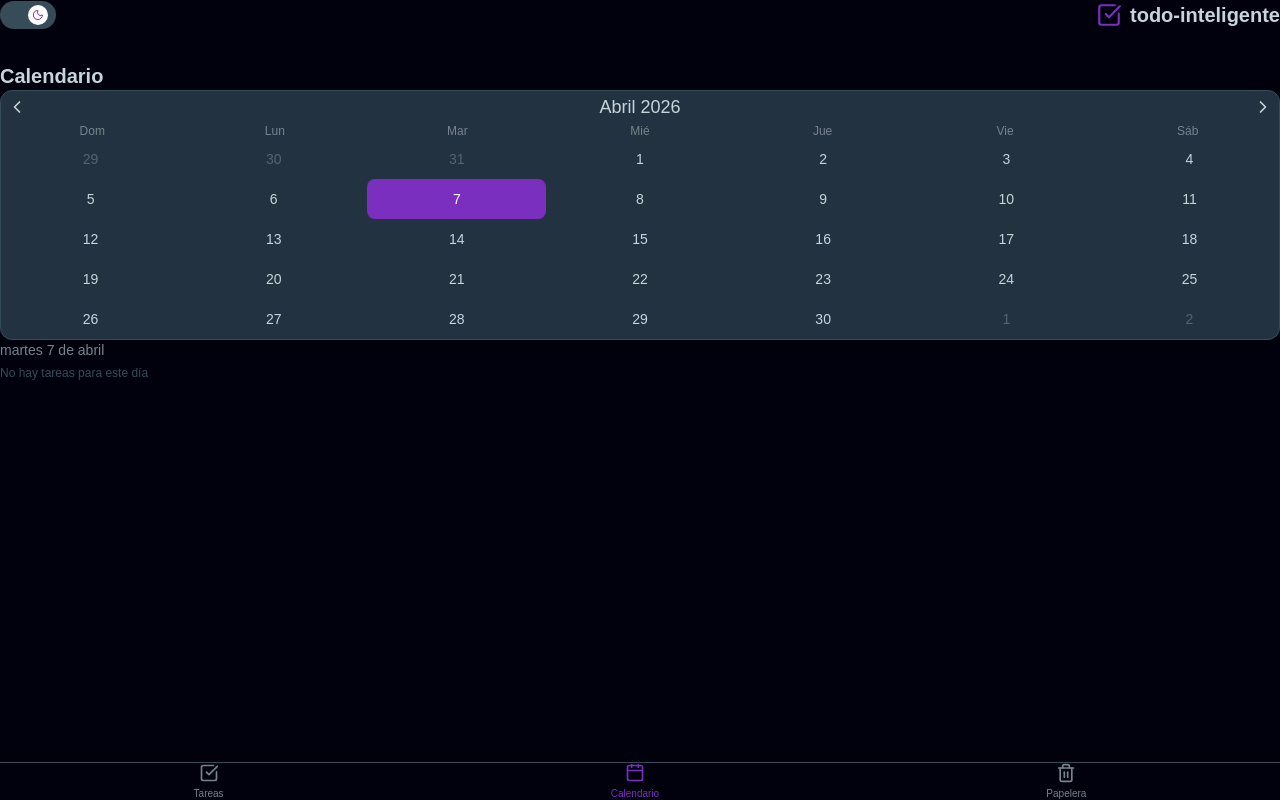
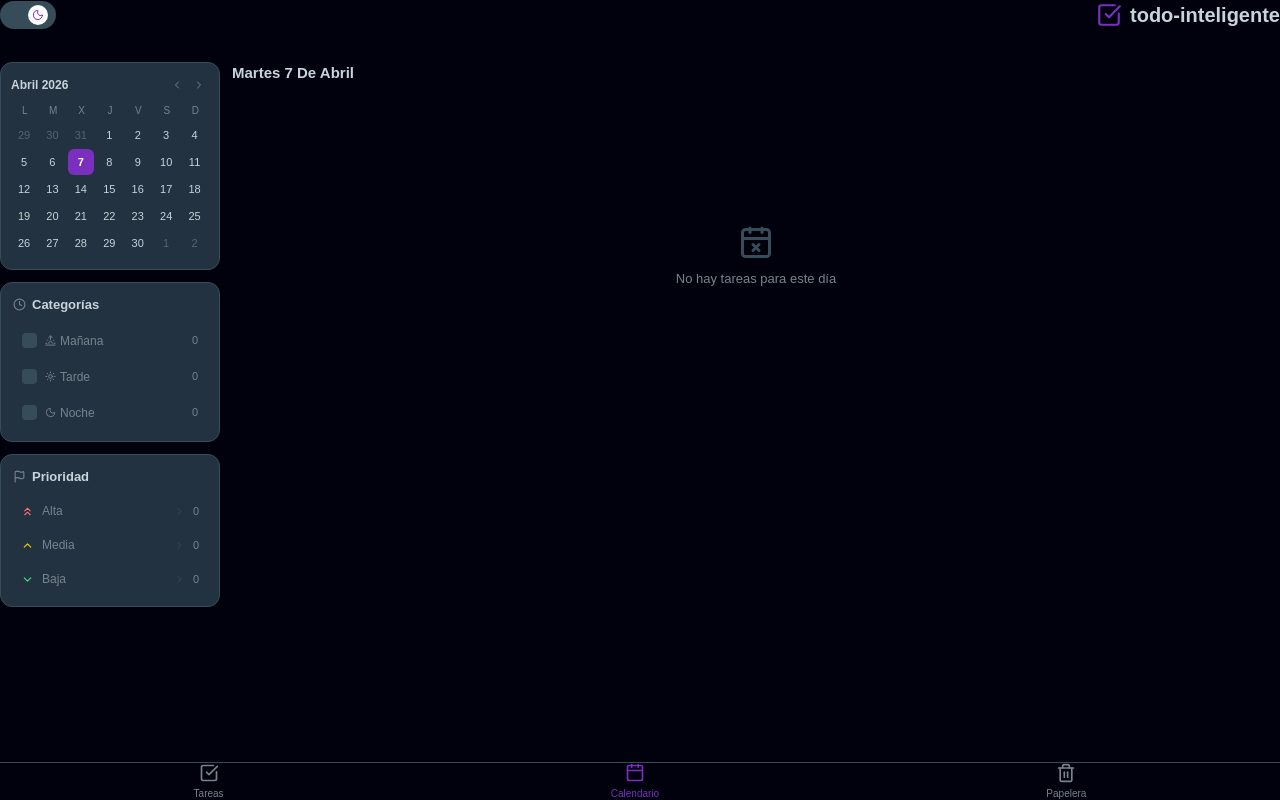
Before and after one commit to JDHernandez935/To-do-list, a React (Vite) app: page /calendar in a window 1280 px wide. Built offline with nearby package versions, Linux system fonts and the light colour scheme; a web font is replaced by a local one.

Commit message:
feat(calendar): s crean filtros para el calendario y se mejora su diseño

```diff
--- a/src/pages/CalendarPage.jsx
+++ b/src/pages/CalendarPage.jsx
@@ -1,29 +1,23 @@
 import { useState } from "react"
 import { useNavigate } from "react-router-dom"
 import {
-  format,
-  startOfMonth,
-  endOfMonth,
-  startOfWeek,
-  endOfWeek,
-  addDays,
-  addMonths,
-  subMonths,
-  isSameMonth,
-  isSameDay,
-  isToday,
+  format, startOfMonth, endOfMonth, startOfWeek,
+  endOfWeek, addDays, addMonths, subMonths,
+  isSameMonth, isSameDay, isToday,
 } from "date-fns"
 import { es } from "date-fns/locale"
 import { useTasks } from "../hooks/useTasks"
 import MainTemplate from "../templates/MainTemplate"
-import Text from "../atoms/Text"
 import IconButton from "../molecules/IconButton"
 import TaskItem from "../molecules/TaskItem"
+import Icon from "../atoms/Icon"
 
 function CalendarPage() {
   const navigate = useNavigate()
   const { tasks, toggleTask } = useTasks()
   const [currentMonth, setCurrentMonth] = useState(new Date())
+  const [timeFilter, setTimeFilter] = useState("all")
+  const [priorityFilter, setPriorityFilter] = useState("all")
 
   const [selectedDay, setSelectedDay] = useState(() => {
     const saved = sessionStorage.getItem("calendarSelectedDay")
@@ -42,157 +36,265 @@ function CalendarPage() {
     if (tab === "trash") navigate("/trash")
   }
 
-  const getTasksForDay = (day) => {
+  const getTasksForDay = (day, tFilter = timeFilter, pFilter = priorityFilter) => {
     return tasks.filter(task => {
+      if (!task.dueDate) return false
+      if (!isSameDay(new Date(task.dueDate), day)) return false
+      if (tFilter !== "all" && task.dueTime) {
+        const hour = parseInt(task.dueTime.split(":")[0])
+        if (tFilter === "morning" && !(hour >= 6 && hour < 12)) return false
+        if (tFilter === "afternoon" && !(hour >= 12 && hour < 18)) return false
+        if (tFilter === "night" && !(hour >= 18 || hour < 6)) return false
+      }
+      if (pFilter !== "all" && task.priority !== pFilter) return false
+      return true
+    })
+  }
+
+  const hasTasksOnDay = (day) => tasks.some(task => {
     if (!task.dueDate) return false
     return isSameDay(new Date(task.dueDate), day)
   })
+
+  const getCountForTime = (timeId) => {
+    return tasks.filter(task => {
+      if (!task.dueDate) return false
+      if (!isSameDay(new Date(task.dueDate), selectedDay)) return false
+      if (!task.dueTime) return false
+      const hour = parseInt(task.dueTime.split(":")[0])
+      if (timeId === "morning") return hour >= 6 && hour < 12
+      if (timeId === "afternoon") return hour >= 12 && hour < 18
+      if (timeId === "night") return hour >= 18 || hour < 6
+      return false
+    }).length
   }
 
-  const hasTasksOnDay = (day) => getTasksForDay(day).length > 0
-
-  const renderHeader = () => (
-    <div className="flex items-center justify-between mb-4">
-      <IconButton
-        iconName="ChevronLeft"
-        onClick={() => setCurrentMonth(subMonths(currentMonth, 1))}
-        className="
-          w-8 h-8 rounded-full bg-[#233240]
-          hover:bg-[#364C59] flex items-center justify-center
-          active:scale-95 transition-all duration-150
-        "
-        iconClassName="text-[#C7D4D9]"
-      />
-      <Text variant="h3" className="text-[#C7D4D9] capitalize">
-        {format(currentMonth, "MMMM yyyy", { locale: es })}
-      </Text>
-      <IconButton
-        iconName="ChevronRight"
-        onClick={() => setCurrentMonth(addMonths(currentMonth, 1))}
-        className="
-          w-8 h-8 rounded-full bg-[#233240]
-          hover:bg-[#364C59] flex items-center justify-center
-          active:scale-95 transition-all duration-150
-        "
-        iconClassName="text-[#C7D4D9]"
-      />
-    </div>
-  )
-
-  const renderDays = () => {
-    const days = ["Dom", "Lun", "Mar", "Mié", "Jue", "Vie", "Sáb"]
-    return (
-      <div className="grid grid-cols-7 mb-2">
-        {days.map(day => (
-          <Text
-            key={day}
-            variant="muted"
-            className="text-center text-[#77848C] py-1"
-          >
-            {day}
-          </Text>
-        ))}
-      </div>
-    )
+  const getCountForPriority = (priorityId) => {
+    return tasks.filter(task => {
+      if (!task.dueDate) return false
+      if (!isSameDay(new Date(task.dueDate), selectedDay)) return false
+      return task.priority === priorityId
+    }).length
   }
 
-  const renderCells = () => {
+  const renderMiniCalendar = () => {
     const monthStart = startOfMonth(currentMonth)
     const monthEnd = endOfMonth(monthStart)
     const startDate = startOfWeek(monthStart)
     const endDate = endOfWeek(monthEnd)
+    const days = ["L", "M", "X", "J", "V", "S", "D"]
 
     const rows = []
-    let days = []
+    let dayCells = []
     let day = startDate
 
     while (day <= endDate) {
       for (let i = 0; i < 7; i++) {
         const cloneDay = day
-        const hasTasks = hasTasksOnDay(cloneDay)
         const isSelected = isSameDay(cloneDay, selectedDay)
         const isCurrentMonth = isSameMonth(cloneDay, monthStart)
         const isTodayDate = isToday(cloneDay)
+        const hasTasks = hasTasksOnDay(cloneDay)
 
-        days.push(
+        dayCells.push(
           <div
-            key={day}
-            onClick={() => setSelectedDay(cloneDay)}
-            className={`
-              relative flex flex-col items-center justify-center
-              h-10 rounded-lg cursor-pointer transition-all duration-150
-              ${isSelected ? "bg-[#7B2FBE]" : "hover:bg-[#233240]"}
-              ${!isCurrentMonth ? "opacity-30" : ""}
-            `}
+            key={day.toString()}
+            onClick={() => handleSelectDay(cloneDay)}
+            style={{
+              width: 26, height: 26, borderRadius: 6, cursor: "pointer",
+              display: "flex", alignItems: "center", justifyContent: "center",
+              position: "relative",
+              background: isSelected ? "#7B2FBE" : "transparent",
+              opacity: isCurrentMonth ? 1 : 0.3,
+              transition: "all 0.15s",
+            }}
           >
-            <Text
-              variant="small"
-              className={`
-                ${isSelected ? "text-white font-medium" : ""}
-                ${isTodayDate && !isSelected ? "text-[#7B2FBE] font-medium" : "text-[#C7D4D9]"}
-              `}
-            >
+            <span style={{
+              fontSize: 11,
+              color: isSelected ? "#fff" : isTodayDate ? "#7B2FBE" : "#C7D4D9",
+              fontWeight: isSelected || isTodayDate ? 600 : 400,
+            }}>
               {format(cloneDay, "d")}
-            </Text>
-            {hasTasks && (
-              <span className={`
-                absolute bottom-1 w-1 h-1 rounded-full
-                ${isSelected ? "bg-white" : "bg-[#7B2FBE]"}
-              `} />
+            </span>
+            {hasTasks && !isSelected && (
+              <span style={{
+                position: "absolute", bottom: 2,
+                width: 3, height: 3, borderRadius: "50%",
+                background: "#7B2FBE",
+              }} />
             )}
           </div>
         )
         day = addDays(day, 1)
       }
       rows.push(
-        <div key={day} className="grid grid-cols-7 gap-1 mb-1">
-          {days}
+        <div key={day.toString()} style={{ display: "grid", gridTemplateColumns: "repeat(7, 1fr)", gap: 1, marginBottom: 1 }}>
+          {dayCells}
         </div>
       )
-      days = []
+      dayCells = []
     }
-    return <div>{rows}</div>
+
+    return (
+      <div>
+        <div style={{ display: "flex", alignItems: "center", justifyContent: "space-between", marginBottom: 8 }}>
+          <span style={{ color: "#C7D4D9", fontSize: 12, fontWeight: 600, textTransform: "capitalize" }}>
+            {format(currentMonth, "MMMM yyyy", { locale: es })}
+          </span>
+          <div style={{ display: "flex", gap: 2 }}>
+            <IconButton
+              iconName="ChevronLeft"
+              onClick={() => setCurrentMonth(subMonths(currentMonth, 1))}
+              className="w-5 h-5 rounded flex items-center justify-center hover:opacity-70 transition-opacity"
+              iconClassName="text-[#77848C]"
+              size={12}
+            />
+            <IconButton
+              iconName="ChevronRight"
+              onClick={() => setCurrentMonth(addMonths(currentMonth, 1))}
+              className="w-5 h-5 rounded flex items-center justify-center hover:opacity-70 transition-opacity"
+              iconClassName="text-[#77848C]"
+              size={12}
+            />
+          </div>
+        </div>
+        <div style={{ display: "grid", gridTemplateColumns: "repeat(7, 1fr)", gap: 1, marginBottom: 4 }}>
+          {days.map(d => (
+            <span key={d} style={{ fontSize: 10, color: "#77848C", textAlign: "center" }}>{d}</span>
+          ))}
+        </div>
+        {rows}
+      </div>
+    )
   }
+
+  const timeOptions = [
+    { id: "morning", label: "Mañana", icon: "Sunrise", color: "#facc15" },
+    { id: "afternoon", label: "Tarde", icon: "Sun", color: "#60a5fa" },
+    { id: "night", label: "Noche", icon: "Moon", color: "#C7D4D9" },
+  ]
+
+  const priorityOptions = [
+    { id: "high", label: "Alta", color: "#ff6b6b", icon: "ChevronsUp" },
+    { id: "medium", label: "Media", color: "#facc15", icon: "ChevronUp" },
+    { id: "low", label: "Baja", color: "#4ade80", icon: "ChevronDown" },
+  ]
 
   const selectedDayTasks = getTasksForDay(selectedDay)
 
-  return (
-    <MainTemplate activeTab={activeTab} onTabChange={handleTabChange}>
-      <Text variant="h2" className="text-[#C7D4D9] mb-4">
-        Calendario
-      </Text>
+  const sidebar = (
+    <div style={{ display: "flex", flexDirection: "column", gap: 12, width: 220, flexShrink: 0 }}>
 
-      <div className="bg-[#233240] border border-[#364C59] rounded-xl p-4 mb-4">
-        {renderHeader()}
-        {renderDays()}
-        {renderCells()}
+      <div style={{ background: "#233240", borderRadius: 12, padding: "12px 10px", border: "1px solid #364C59" }}>
+        {renderMiniCalendar()}
       </div>
 
-      <div>
-        <Text variant="small" className="text-[#77848C] mb-3">
+      <div style={{ background: "#233240", borderRadius: 12, padding: 12, border: "1px solid #364C59" }}>
+        <div style={{ display: "flex", alignItems: "center", gap: 6, marginBottom: 10 }}>
+          <Icon name="Clock" size={13} color="#77848C" />
+          <span style={{ color: "#C7D4D9", fontSize: 13, fontWeight: 600 }}>Categorías</span>
+        </div>
+        <div style={{ display: "flex", flexDirection: "column", gap: 4 }}>
+          {timeOptions.map(opt => {
+            const count = getCountForTime(opt.id)
+            const isActive = timeFilter === opt.id
+            return (
+              <button
+                key={opt.id}
+                onClick={() => setTimeFilter(isActive ? "all" : opt.id)}
+                style={{
+                  display: "flex", alignItems: "center", gap: 8,
+                  padding: "6px 8px", borderRadius: 8, cursor: "pointer",
+                  background: isActive ? "#364C59" : "transparent",
+                  border: isActive ? `1px solid ${opt.color}` : "1px solid transparent",
+                  transition: "all 0.15s", width: "100%",
+                }}
+              >
+                <div style={{ width: 15, height: 15, borderRadius: 4, background: isActive ? opt.color : "#364C59", display: "flex", alignItems: "center", justifyContent: "center", flexShrink: 0 }}>
+                  {isActive && <Icon name="Check" size={9} color="#000" />}
+                </div>
+                <div style={{ display: "flex", alignItems: "center", gap: 4, flex: 1 }}>
+                  <Icon name={opt.icon} size={11} color={isActive ? opt.color : "#77848C"} />
+                  <span style={{ color: isActive ? "#C7D4D9" : "#77848C", fontSize: 12 }}>{opt.label}</span>
+                </div>
+                <span style={{ color: "#77848C", fontSize: 11 }}>{count}</span>
+              </button>
+            )
+          })}
+        </div>
+      </div>
+
+      <div style={{ background: "#233240", borderRadius: 12, padding: 12, border: "1px solid #364C59" }}>
+        <div style={{ display: "flex", alignItems: "center", gap: 6, marginBottom: 10 }}>
+          <Icon name="Flag" size={13} color="#77848C" />
+          <span style={{ color: "#C7D4D9", fontSize: 13, fontWeight: 600 }}>Prioridad</span>
+        </div>
+        <div style={{ display: "flex", flexDirection: "column", gap: 4 }}>
+          {priorityOptions.map(opt => {
+            const count = getCountForPriority(opt.id)
+            const isActive = priorityFilter === opt.id
+            return (
+              <button
+                key={opt.id}
+                onClick={() => setPriorityFilter(isActive ? "all" : opt.id)}
+                style={{
+                  display: "flex", alignItems: "center", gap: 8,
+                  padding: "6px 8px", borderRadius: 8, cursor: "pointer",
+                  background: isActive ? "#364C59" : "transparent",
+                  border: "none", transition: "all 0.15s", width: "100%",
+                }}
+              >
+                <Icon name={opt.icon} size={13} color={opt.color} />
+                <span style={{ color: isActive ? "#C7D4D9" : "#77848C", fontSize: 12, flex: 1, textAlign: "left" }}>
+                  {opt.label}
+                </span>
+                <Icon name="ChevronRight" size={11} color="#364C59" />
+                <span style={{ color: "#77848C", fontSize: 11 }}>{count}</span>
+              </button>
+            )
+          })}
+        </div>
+      </div>
+
+    </div>
+  )
+
+  return (
+    <MainTemplate activeTab={activeTab} onTabChange={handleTabChange} noPadding>
+      <div style={{ display: "flex", gap: 12 }}>
+
+        {sidebar}
+
+        <div style={{ flex: 1, display: "flex", flexDirection: "column", gap: 12, minWidth: 0 }}>
+          <span style={{ color: "#C7D4D9", fontSize: 15, fontWeight: 600, textTransform: "capitalize" }}>
             {format(selectedDay, "EEEE d 'de' MMMM", { locale: es })}
-        </Text>
+          </span>
 
           {selectedDayTasks.length === 0 ? (
-          <Text variant="muted" className="text-[#364C59] text-center py-8">
+            <div style={{ display: "flex", flexDirection: "column", alignItems: "center", justifyContent: "center", gap: 8, minHeight: "40vh" }}>
+              <Icon name="CalendarX" size={36} color="#364C59" />
+              <span style={{ color: "#77848C", fontSize: 13, textAlign: "center" }}>
                 No hay tareas para este día
-          </Text>
+              </span>
+              {(timeFilter !== "all" || priorityFilter !== "all") && (
+                <span style={{ color: "#364C59", fontSize: 12, textAlign: "center" }}>
+                  Prueba cambiando los filtros
+                </span>
+              )}
+            </div>
           ) : (
-          <div className="flex flex-col gap-3">
+            <div style={{ display: "flex", flexDirection: "column", gap: 8 }}>
               {selectedDayTasks.map(task => (
                 <TaskItem
                   key={task.id}
                   task={task}
                   onToggle={toggleTask}
-                className="
-                  px-4 py-3 rounded-lg
-                  bg-[#233240] border border-[#364C59]
-                  hover:border-[#7B2FBE] transition-all duration-200
-                "
                 />
               ))}
             </div>
           )}
+        </div>
+
       </div>
     </MainTemplate>
   )
--- a/src/templates/MainTemplate.jsx
+++ b/src/templates/MainTemplate.jsx
@@ -2,7 +2,7 @@ import Navbar from "../organism/Navbar"
 import Toggle from "../molecules/Toggle"
 import Icon from "../atoms/Icon"
 
-function MainTemplate({ children, activeTab, onTabChange, fab = null, search = null, counter = null }) {
+function MainTemplate({ children, activeTab, onTabChange, fab = null, search = null, counter = null, noPadding = false }) {
   return (
     <div className="min-h-screen flex justify-center" style={{ background: "#00010D" }}>
       <div className="relative w-full flex flex-col" style={{ background: "#00010D" }}>
@@ -42,7 +42,7 @@ function MainTemplate({ children, activeTab, onTabChange, fab = null, search = n
           <div style={{ height: "8px" }} />
         </div>
 
-        <div className="flex-1 overflow-y-auto px-3" style={{ paddingBottom: "100px" }}>
+        <div className="flex-1 overflow-y-auto px-3" style={{ paddingBottom: noPadding ? "20px" : "100px" }}>
           {children}
         </div>
 
```
Lines whose indentation alone changed are shown as unchanged.
